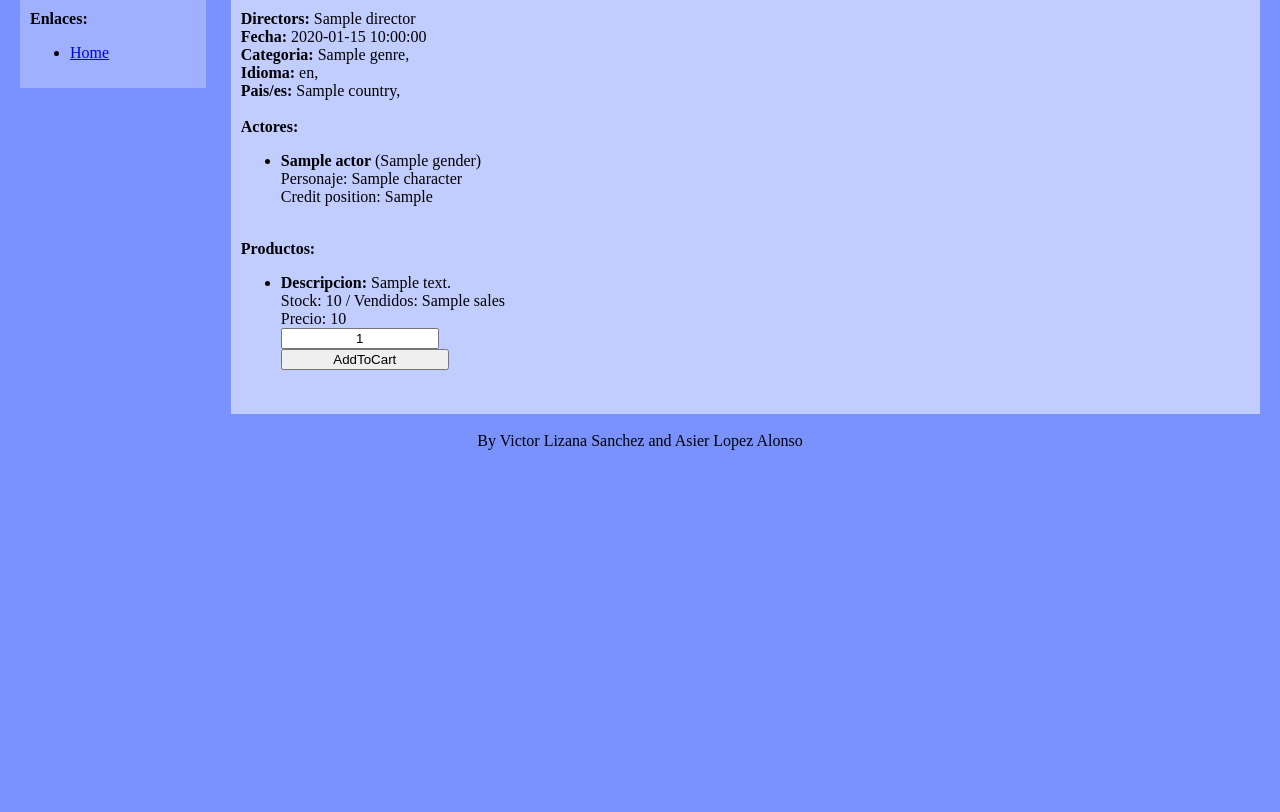
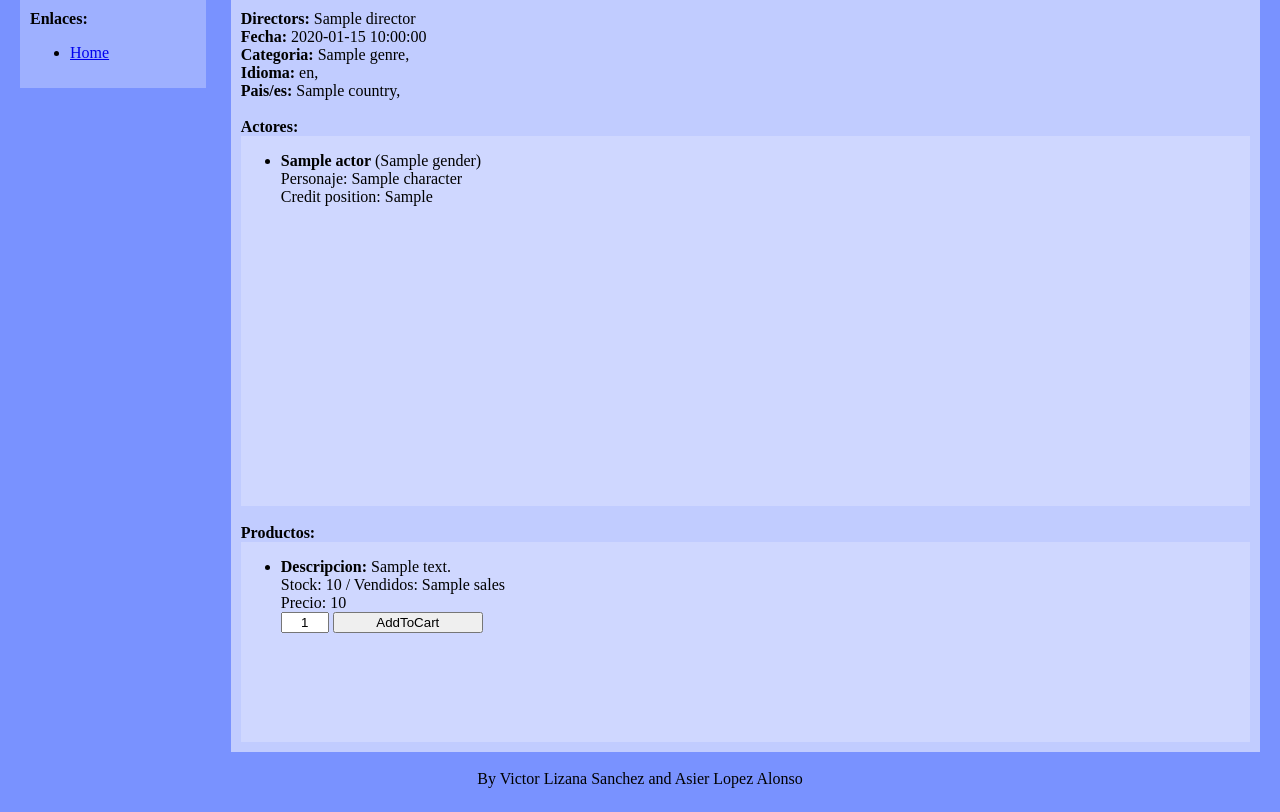
Before and after one commit to vlizana1/si1_21-22, a Flask app: template P2/app/templates/detalleMovie.html in a window 1280 px wide. Shown: the part 110-922 px from the top of the page. Before the commit the page ends 560 px from the top, so only its background shows below. Run offline with Flask 2, Linux system fonts and the light colour scheme; the template is opened without the code that fills it: most values are stand-ins (such as "Sample title", 1, 10 or a date in 2020).

Commit message:
Algunos cambios hechos

```diff
--- a/P2/app/static/estilo.css
+++ b/P2/app/static/estilo.css
@@ -29,7 +29,6 @@ body {
     width: 15%;
     height: 100%;
     float: left;
-    overflow-y: scroll;
     border: 10px solid transparent;
     box-sizing: border-box;
 }
@@ -38,7 +37,6 @@ body {
     background-color: rgb(193, 204, 255);
     width: 83%;
     float: right;
-    overflow-y: scroll;
     border: 10px solid transparent;
     box-sizing: border-box;
     margin-left: 2%;
@@ -62,15 +60,21 @@ body {
     width: 265px;
 }
 
-.divPosterYTexto {
+.divResultadoBusqueda {
     display: flex;
     min-height: 30px;
 }
 
-.divPosterPequenio {
-    float: left;
-    width: 90px;
-    height: 90px;
+.divActores {
+    background-color: rgb(207, 215, 255);
+    height: 370px;
+    overflow-y: scroll;
+}
+
+.divProductos {
+    background-color: rgb(207, 215, 255);
+    height: 200px;
+    overflow-y: scroll;
 }
 
 .divPeliculaInfo {
--- a/P2/app/templates/cesta.html
+++ b/P2/app/templates/cesta.html
@@ -29,9 +29,9 @@
                         <b><a href="{{ url_for('showMovie', movieId=movie.id) }}">{{ movie.title }}</a></b>
                         ({{ movie.description }})<br>
                         Cantidad: {{ movie.quantity }}, Precio por unidad: {{ movie.price }}<br>
-                        {% if movie.ERR %}<b>{{ movie.ERR }}</b>{% endif %}<br>
+                        {% if movie.ERR %}<b>{{ movie.ERR }}</b>{% endif %}
                         <form action="/cesta" method="post">
-                            <input name="newCuantity" type="text" style="text-align:center;width:130px" placeholder="Enter new cuantity">
+                            <input name="newCuantity" type="text" style="width:120px" placeholder="Enter new cuantity">
                             <input name="prodId" value={{movie.prod_id}} type="hidden">
                             <input type="submit" value="ChangeCuantity">
                             <br>
--- a/P2/app/templates/cuenta.html
+++ b/P2/app/templates/cuenta.html
@@ -16,7 +16,7 @@
     <b>Saldo: </b>{{ datos.income }}<br>
     <form action="/cuenta" method="post" novalidate>
         <label><b>Introducir saldo: </b></label>
-        <input name="newbudget" type="text" placeholder="Cantidad a aniadir">
+        <input name="newbudget" type="text" style="width:115px;" placeholder="Cantidad a aniadir">
         <input type="submit" value="Aniadir"><br>
     </form>
     <br>
--- a/P2/app/templates/detalleMovie.html
+++ b/P2/app/templates/detalleMovie.html
@@ -25,6 +25,7 @@
             <b>Pais/es:</b> {% for c in movie.countries %} {{ c.country }}, {% endfor %}<br>
             <br>
             <b>Actores:</b>
+            <div class="divActores">
                 <ul>
                     {% for actor in movie.actors %}
                         <li>
@@ -35,7 +36,10 @@
                         <br>
                     {% endfor %}
                 </ul>
+            </div>
+            <br>
             <b>Productos:</b>
+            <div class="divProductos">
                 <ul>
                     {% for prod in movie.products %}
                         <li>
@@ -43,15 +47,15 @@
                             Stock: {{ prod.stock }} / Vendidos: {{ prod.sales }}<br>
                             Precio: {{ prod.price }}<br>
                             <form action="/showMovie/{{ movie.id }}" method="post">
-                            <input name="cuantity" type="text" value="1" style="width:150px;text-align:center;" placeholder="Cuantity"><br>
+                                <input name="cuantity" type="text" value="1" style="width:40px;text-align:center;" placeholder="Cuantity">
                                 <input name="product" type="hidden" value="{{ prod.id }}">
-                            <input type="submit" value="AddToCart" style="width:168px;text-align:center;">
+                                <input type="submit" value="AddToCart" style="width:150px;text-align:center;">
                             </form>
                         </li>
                         <br>
                     {% endfor %}
                 </ul>
-
+            </div>
     {% else %}
         <strong>Pelicula con id '{{ id }}' no encontrada</strong>
     {% endif %}
--- a/P2/app/templates/index.html
+++ b/P2/app/templates/index.html
@@ -11,7 +11,7 @@
 {% block content %}
     <br>
     <form action="/index" method="post">
-        <input name="movieName" type="text" placeholder="Enter movie's name">
+        <input name="movieName" type="text" style="width:200px;" placeholder="Enter movie's name">
         <input type="submit" value="Search"><br>
         <select name="movieCategory">
                 <option value="NONE">All Categories</option>
@@ -28,7 +28,7 @@
     {% endif %}
     <form action="/index" method="post">
         Showing {{ aux.lim }} results |
-        <input name="numMovies" type="text" placeholder="20 dafault">
+        <input name="numMovies" type="text" style="width:65px;" placeholder="20 dafault">
         <input type="submit" value="Change">
         {% if aux.lastName %}
             <input name="movieName" value="{{ aux.lastName }}" type="hidden">
@@ -42,7 +42,7 @@
         <ul>
         {% for movie in movies %}
             <li>
-                <div class="divPosterYTexto">
+                <div class="divResultadoBusqueda">
                     <a href="{{ url_for('showMovie', movieId=movie.id)}}">{{ movie.title }}</a>
                 </div>
             </li>
--- a/P2/app/templates/register.html
+++ b/P2/app/templates/register.html
@@ -17,10 +17,9 @@
         <br>
         <label><b>Contraseña</b></label>
         <input name="password" type="password" placeholder="Enter password"><br>
-        {% if msg %}{{ msg.password }}{% endif %}<br>
         <label><b>Confirma ontraseña</b></label>
         <input name="password2" type="password" placeholder="Enter password again"><br>
-        {% if msg %}{{ msg.password2 }}{% endif %}<br>
+        {% if msg %}{{ msg.password }}{% endif %}<br>
         <br>
         <label><b>Name</b></label>
         <input name="firstname" type="text" placeholder="firstname">
```
Also changed, not shown: P2/app/routes.py (+8 -3 lines). Lines whose indentation alone changed are shown as unchanged.
